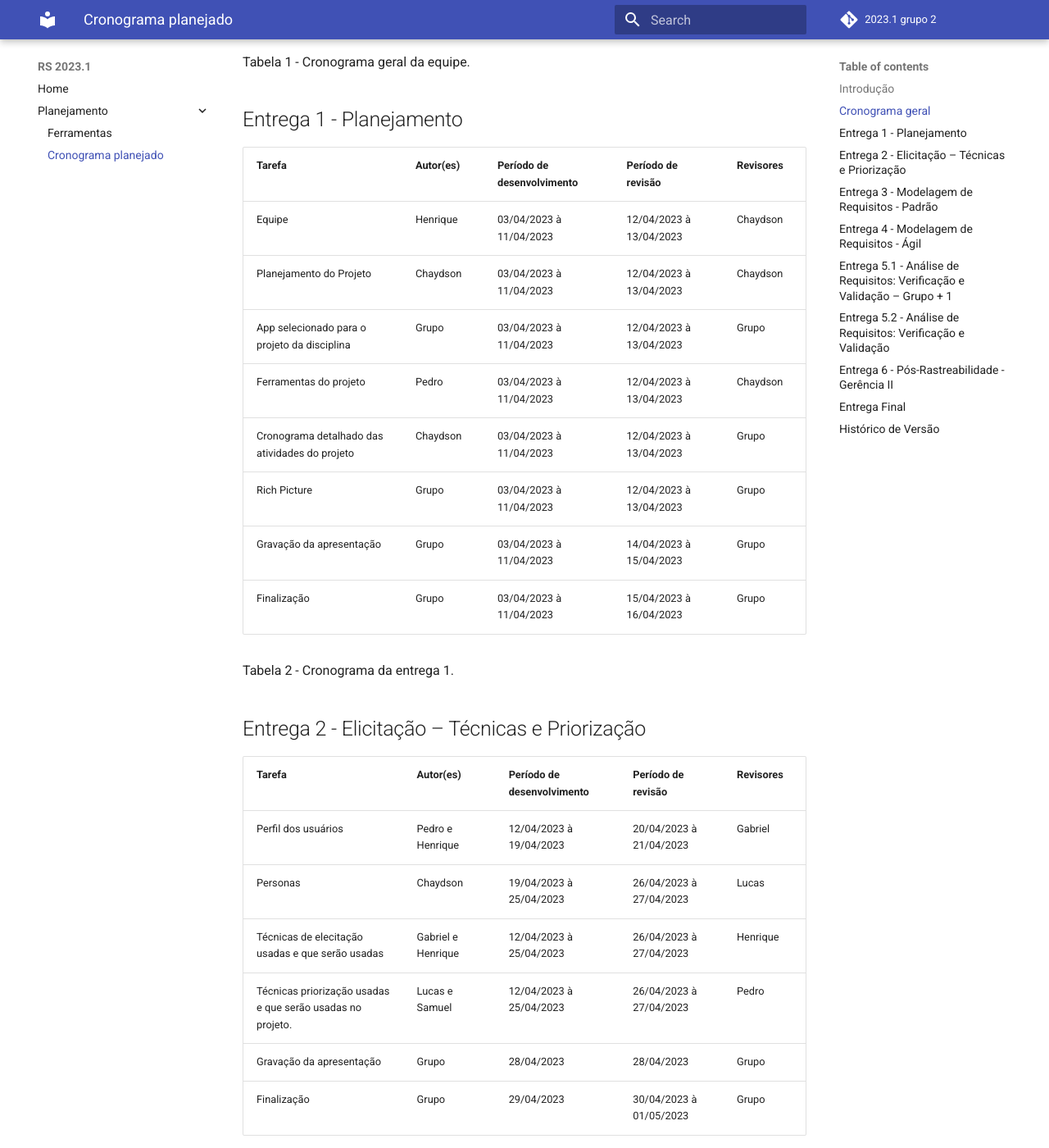
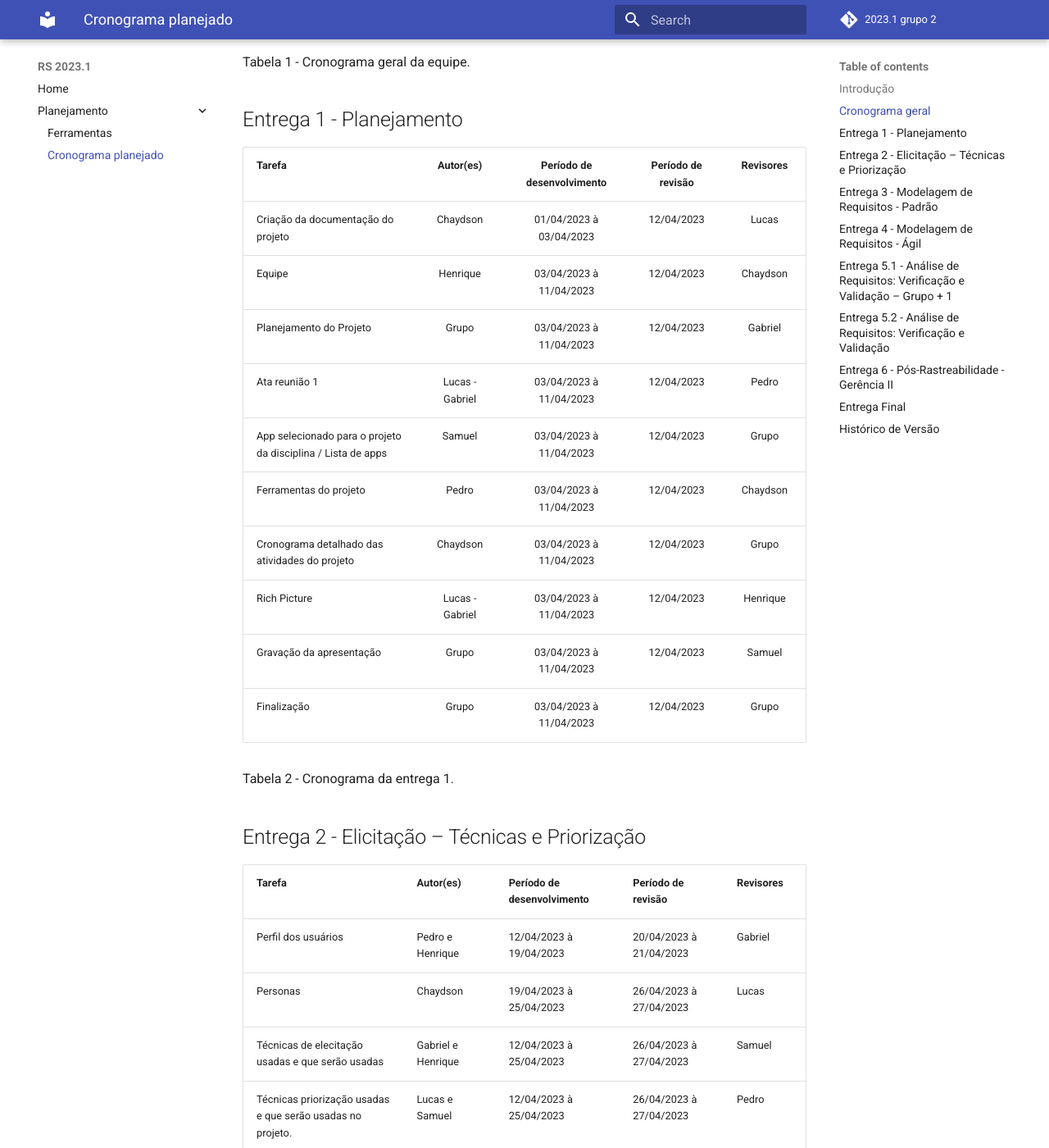
Before and after one commit to Requisitos-de-Software/2023.1-Booking, an MkDocs documentation site: the page built from docs/planejamento/cronograma.md, in a window 1280 px wide and 1400 px high, scrolled down 848 px. Shown: the whole window at 82% size. Built offline with MkDocs 1.6.1 and Material for MkDocs 9.7.7, drawn with Linux system fonts in a browser that asks for light colours; comment, search, counter and statistics services are not loaded; some of the changed text lies outside the part shown.

Commit message:
atualização do cronograma

```diff
--- a/docs/planejamento/cronograma.md
+++ b/docs/planejamento/cronograma.md
@@ -8,88 +8,98 @@ O objetivo do cronograma é viabilizar a organização visual das atividades, re
 
 <!-- Inicio tabela cronograma geral-->
 
-| Fase | Atividade    | Descrição                                                                                                                                                                                            | Data Limite de Entrega | Data Limite Revisão | Início da Realização | Fim da Realização |
-|------|--------------|------------------------------------------------------------------------------------------------------------------------------------------------------------------------------------------------------|------------------------|---------------------|----------------------|-------------------|
-| 1    | Planejamento | Planejamento do Projeto, equipe, litas de sites avaliados, site selecionado para o projeto da disciplina, Ferramentas do projeto, Processo de Design, cronograma detalhado das atividades do projeto | 22/04/2023             | 23/04/2023          | 01/04                | ...               |
+| Fase | Atividade    | Descrição                                                                                                                                                                                          | Data Limite de Entrega | Data Limite Revisão | Início da Realização | Fim da Realização |
+| ---- | ------------ | ---------------------------------------------------------------------------------------------------------------------------------------------------------------------------------------------------- | ---------------------- | -------------------- | ----------------------- | ------------------- |
+| 1    | Planejamento | Planejamento do Projeto, equipe, litas de sites avaliados, site selecionado para o projeto da disciplina, Ferramentas do projeto, Processo de Design, cronograma detalhado das atividades do projeto | 22/04/2023             | 23/04/2023           | 01/04                   | ...                 |
+
 <!-- Fim tabela cronograma geral -->
+
 Tabela 1 - Cronograma geral da equipe.
 
 ## Entrega 1 - Planejamento
 
-| Tarefa                                         | Autor(es) | Período de desenvolvimento | Período de revisão      | Revisores |
-|------------------------------------------------|-----------|----------------------------|-------------------------|-----------|
-| Equipe                                         | Henrique  |   03/04/2023 à 11/04/2023  | 12/04/2023 à 13/04/2023 | Chaydson  |
-| Planejamento do Projeto                        | Chaydson  |   03/04/2023 à 11/04/2023  | 12/04/2023 à 13/04/2023 | Chaydson  |
-| App selecionado para o projeto da disciplina   | Grupo     |   03/04/2023 à 11/04/2023  | 12/04/2023 à 13/04/2023 | Grupo     |
-| Ferramentas do projeto                         | Pedro     |   03/04/2023 à 11/04/2023  | 12/04/2023 à 13/04/2023 | Chaydson  |
-| Cronograma detalhado das atividades do projeto | Chaydson  |   03/04/2023 à 11/04/2023  | 12/04/2023 à 13/04/2023 | Grupo     |
-| Rich Picture                                   | Grupo     |   03/04/2023 à 11/04/2023  | 12/04/2023 à 13/04/2023 | Grupo     |
-| Gravação da apresentação                       | Grupo     |   03/04/2023 à 11/04/2023  | 14/04/2023 à 15/04/2023 | Grupo     |
-| Finalização                                    | Grupo     |   03/04/2023 à 11/04/2023  | 15/04/2023 à 16/04/2023 | Grupo     |
+| Tarefa                                                       |    Autor(es)    | Período de desenvolvimento | Período de revisão | Revisores |
+| ------------------------------------------------------------ | :-------------: | :-------------------------: | :------------------: | :-------: |
+| Criação da documentação do projeto                       |    Chaydson    |  01/04/2023 à 03/04/2023  |      12/04/2023      |   Lucas   |
+| Equipe                                                       |    Henrique    |  03/04/2023 à 11/04/2023  |      12/04/2023      | Chaydson |
+| Planejamento do Projeto                                      |      Grupo      |  03/04/2023 à 11/04/2023  |      12/04/2023      |  Gabriel  |
+| Ata reunião 1                                               | Lucas - Gabriel |  03/04/2023 à 11/04/2023  |      12/04/2023      |   Pedro   |
+| App selecionado para o projeto da disciplina / Lista de apps |     Samuel     |  03/04/2023 à 11/04/2023  |      12/04/2023      |   Grupo   |
+| Ferramentas do projeto                                       |      Pedro      |  03/04/2023 à 11/04/2023  |      12/04/2023      | Chaydson |
+| Cronograma detalhado das atividades do projeto               |    Chaydson    |  03/04/2023 à 11/04/2023  |      12/04/2023      |   Grupo   |
+| Rich Picture                                                 | Lucas - Gabriel |  03/04/2023 à 11/04/2023  |      12/04/2023      | Henrique |
+| Gravação da apresentação                                 |      Grupo      |  03/04/2023 à 11/04/2023  |      12/04/2023      |  Samuel  |
+| Finalização                                                |      Grupo      |  03/04/2023 à 11/04/2023  |      12/04/2023      |   Grupo   |
 
 Tabela 2 - Cronograma da entrega 1.
 
 ## Entrega 2 - Elicitação – Técnicas e Priorização
-| Tarefa                                                     | Autor(es)          | Período de desenvolvimento | Período de revisão      | Revisores |
-|------------------------------------------------------------|--------------------|----------------------------|-------------------------|-----------|
-| Perfil dos usuários                                        | Pedro e Henrique        |   12/04/2023 à 19/04/2023  | 20/04/2023 à 21/04/2023 | Gabriel   |
-| Personas                                                   | Chaydson           |   19/04/2023 à 25/04/2023  | 26/04/2023 à 27/04/2023 | Lucas     |
-| Técnicas de elecitação usadas e que serão usadas           | Gabriel e Henrique |   12/04/2023 à 25/04/2023  | 26/04/2023 à 27/04/2023 | Henrique       |
-| Técnicas priorização usadas e que serão usadas no projeto. | Lucas e Samuel     |   12/04/2023 à 25/04/2023  | 26/04/2023 à 27/04/2023 | Pedro     |
-| Gravação da apresentação                                   | Grupo              |         28/04/2023         |        28/04/2023       | Grupo     |
-| Finalização                                                | Grupo              |         29/04/2023         | 30/04/2023 à 01/05/2023 | Grupo     |
 
+| Tarefa                                                         | Autor(es)          | Período de desenvolvimento | Período de revisão     | Revisores |
+| -------------------------------------------------------------- | ------------------ | --------------------------- | ------------------------ | --------- |
+| Perfil dos usuários                                           | Pedro e Henrique   | 12/04/2023 à 19/04/2023    | 20/04/2023 à 21/04/2023 | Gabriel   |
+| Personas                                                       | Chaydson           | 19/04/2023 à 25/04/2023    | 26/04/2023 à 27/04/2023 | Lucas     |
+| Técnicas de elecitação usadas e que serão usadas           | Gabriel e Henrique | 12/04/2023 à 25/04/2023    | 26/04/2023 à 27/04/2023 | Samuel    |
+| Técnicas priorização usadas e que serão usadas no projeto. | Lucas e Samuel     | 12/04/2023 à 25/04/2023    | 26/04/2023 à 27/04/2023 | Pedro     |
+| Gravação da apresentação                                   | Grupo              | 28/04/2023                  | 28/04/2023               | Chaydson  |
+| Finalização                                                  | Grupo              | 29/04/2023                  | 30/04/2023 à 01/05/2023 | Grupo     |
 
 ## Entrega 3 - Modelagem de Requisitos - Padrão
-| Tarefa                    | Autor(es)       | Período de desenvolvimento | Período de revisão      | Revisores |
-|---------------------------|-----------------|----------------------------|-------------------------|-----------|
-| Cenários                  | Lucas e Gabriel |   02/05/2023 à 11/05/2023  | 12/05/2023 à 13/05/2023 | Chaydson  |
-| Léxico                    | Pedro           |   02/05/2023 à 11/05/2023  | 12/05/2023 à 13/05/2023 | Lucas     |
-| Use Case                  | Samuel          |   02/05/2023 à 11/05/2023  | 12/05/2023 à 13/05/2023 | Henrique       |
-| Especificação Suplementar | Chaydson e Henrique  |   02/05/2023 à 11/05/2023  | 12/05/2023 à 13/05/2023 | Pedro     |
-| Gravação da apresentação  | Grupo           |         14/05/2023         |        15/05/2023       | Grupo     |
-| Finalização               | Grupo           |         16/05/2023         |        17/05/2023       | Grupo     |
 
+| Tarefa                       | Autor(es)           | Período de desenvolvimento | Período de revisão     | Revisores |
+| ---------------------------- | ------------------- | --------------------------- | ------------------------ | --------- |
+| Cenários                    | Lucas e Gabriel     | 02/05/2023 à 11/05/2023    | 12/05/2023 à 13/05/2023 | Chaydson  |
+| Léxico                      | Pedro               | 02/05/2023 à 11/05/2023    | 12/05/2023 à 13/05/2023 | Lucas     |
+| Use Case                     | Samuel              | 02/05/2023 à 11/05/2023    | 12/05/2023 à 13/05/2023 | Henrique  |
+| Especificação Suplementar  | Chaydson e Henrique | 02/05/2023 à 11/05/2023    | 12/05/2023 à 13/05/2023 | Pedro     |
+| Gravação da apresentação | Grupo               | 14/05/2023                  | 15/05/2023               | Gabriel   |
+| Finalização                | Grupo               | 16/05/2023                  | 17/05/2023               | Grupo     |
 
 ## Entrega 4 - Modelagem de Requisitos - Ágil
-| Tarefa                   | Autor(es)         | Período de desenvolvimento | Período de revisão | Revisores |
-|--------------------------|-------------------|----------------------------|--------------------|-----------|
-| Backlogs                 | Lucas e Chaydson  |   18/05/2023 à 21/05/2023  |     21/05/2023     | Henrique  |
-| Histórias de Usuário     | Pedro e Gabriel   |   21/05/2023 à 23/05/2023  |     24/05/2023     | Samuel     |
-| NFR Framework            | Samuel e Henrique |   21/05/2023 à 23/05/2023  |     24/05/2023     | Chaydson  |
-| Gravação da apresentação | Grupo             |         24/05/2023         |     24/05/2023     | Grupo     |
-| Finalização              | Grupo             |         24/05/2023         |     24/05/2023     | Grupo     |
+
+| Tarefa                       | Autor(es)         | Período de desenvolvimento | Período de revisão | Revisores |
+| ---------------------------- | ----------------- | --------------------------- | -------------------- | --------- |
+| Backlogs                     | Lucas e Chaydson  | 18/05/2023 à 21/05/2023    | 21/05/2023           | Henrique  |
+| Histórias de Usuário       | Pedro e Gabriel   | 21/05/2023 à 23/05/2023    | 24/05/2023           | Samuel    |
+| NFR Framework                | Samuel e Henrique | 21/05/2023 à 23/05/2023    | 24/05/2023           | Chaydson  |
+| Gravação da apresentação | Grupo             | 24/05/2023                  | 24/05/2023           | Lucas     |
+| Finalização                | Grupo             | 24/05/2023                  | 24/05/2023           | Grupo     |
 
 ## Entrega 5.1 - Análise de Requisitos: Verificação e Validação – Grupo + 1
-| Tarefa                              | Autor(es) | Período de desenvolvimento | Período de revisão | Revisores |
-|-------------------------------------|-----------|----------------------------|--------------------|-----------|
-| Verificação e Validação - Grupo + 1 | Grupo     |   25/05/2023 à 21/05/2023  |     06/06/2023     | Grupo     |
-| Gravação da apresentação            | Grupo     |         06/06/2023         |     06/06/2023     | Grupo     |
-| Finalização                         | Grupo     |         07/06/2023         |     07/06/2023     | Grupo     |
+
+| Tarefa                                  | Autor(es) | Período de desenvolvimento | Período de revisão | Revisores |
+| --------------------------------------- | --------- | --------------------------- | -------------------- | --------- |
+| Verificação e Validação - Grupo + 1 | Grupo     | 25/05/2023 à 05/06/2023    | 06/06/2023           | Grupo     |
+| Gravação da apresentação            | Grupo     | 06/06/2023                  | 06/06/2023           | Grupo     |
+| Finalização                           | Grupo     | 07/06/2023                  | 07/06/2023           | Grupo     |
 
 ## Entrega 5.2 - Análise de Requisitos: Verificação e Validação
-| Tarefa                              | Autor(es) | Período de desenvolvimento | Período de revisão | Revisores |
-|-------------------------------------|-----------|----------------------------|--------------------|-----------|
-| Verificação e Validação - Grupo + 1 | Grupo     |   08/06/2023 à 12/06/2023  |     12/06/2023     | Grupo     |
-| Gravação da apresentação            | Grupo     |         13/06/2023         |     13/06/2023     | Grupo     |
-| Finalização                         | Grupo     |         14/06/2023         |     14/06/2023     | Grupo     |
+
+| Tarefa                       | Autor(es) | Período de desenvolvimento | Período de revisão | Revisores |
+| ---------------------------- | --------- | --------------------------- | -------------------- | --------- |
+| Verificação e Validação  | Grupo     | 08/06/2023 à 12/06/2023    | 12/06/2023           | Grupo     |
+| Gravação da apresentação | Grupo     | 13/06/2023                  | 13/06/2023           | Grupo     |
+| Finalização                | Grupo     | 14/06/2023                  | 14/06/2023           | Grupo     |
 
 ## Entrega 6 - Pós-Rastreabilidade - Gerência II
-| Tarefa                           | Autor(es) | Período de desenvolvimento | Período de revisão | Revisores |
-|----------------------------------|-----------|----------------------------|--------------------|-----------|
-| Pós-Rastreabilidade - Gerência I | Grupo     |   15/06/2023 à 20/06/2023  |     20/06/2023     | Grupo     |
-| Gravação da apresentação         | Grupo     |         20/06/2023         |     20/06/2023     | Grupo     |
-| Finalização                      | Grupo     |         21/06/2023         |     21/06/2023     | Grupo     |
+
+| Tarefa                             | Autor(es) | Período de desenvolvimento | Período de revisão | Revisores |
+| ---------------------------------- | --------- | --------------------------- | -------------------- | --------- |
+| Pós-Rastreabilidade - Gerência I | Grupo     | 15/06/2023 à 20/06/2023    | 20/06/2023           | Grupo     |
+| Gravação da apresentação       | Grupo     | 20/06/2023                  | 20/06/2023           | Grupo     |
+| Finalização                      | Grupo     | 21/06/2023                  | 21/06/2023           | Grupo     |
 
 ## Entrega Final
-| Tarefa                   | Autor(es) | Período de desenvolvimento | Período de revisão | Revisores |
-|--------------------------|-----------|----------------------------|--------------------|-----------|
-| Correção geral           | Grupo     |   22/06/2023 à 02/07/2023  |     03/07/2023     | Grupo     |
-| Gravação da apresentação | Grupo     |         04/07/2023         |     04/07/2023     | Grupo     |
-| Finalização              | Grupo     |         04/07/2023         |     05/07/2023     | Grupo     |
+
+| Tarefa                       | Autor(es) | Período de desenvolvimento | Período de revisão | Revisores |
+| ---------------------------- | --------- | --------------------------- | -------------------- | --------- |
+| Correção geral             | Grupo     | 22/06/2023 à 02/07/2023    | 03/07/2023           | Grupo     |
+| Gravação da apresentação | Grupo     | 04/07/2023                  | 04/07/2023           | Grupo     |
+| Finalização                | Grupo     | 04/07/2023                  | 05/07/2023           | Grupo     |
 
 ## Histórico de Versão
+
 | Versão | Data       | Descrição            | Autor(es) | Revisor(es) |
-|--------|------------|----------------------|-----------|-------------|
-| 1.0    | 01/04/2023 | Criação do documento | Chaydson  | ...         |
-| 1.1    | 07/04/2023 | Cronograma geral     | Chaydson  | Grupo        |
+| ------- | ---------- | ---------------------- | --------- | ----------- |
+| 1.0     | 01/04/2023 | Criação do documento | Chaydson  | ...         |
+| 1.1     | 07/04/2023 | Cronograma geral       | Chaydson  | Grupo       |
```
Also changed, not shown: docs/planejamento/ferramentas.md (+4 -3 lines).
